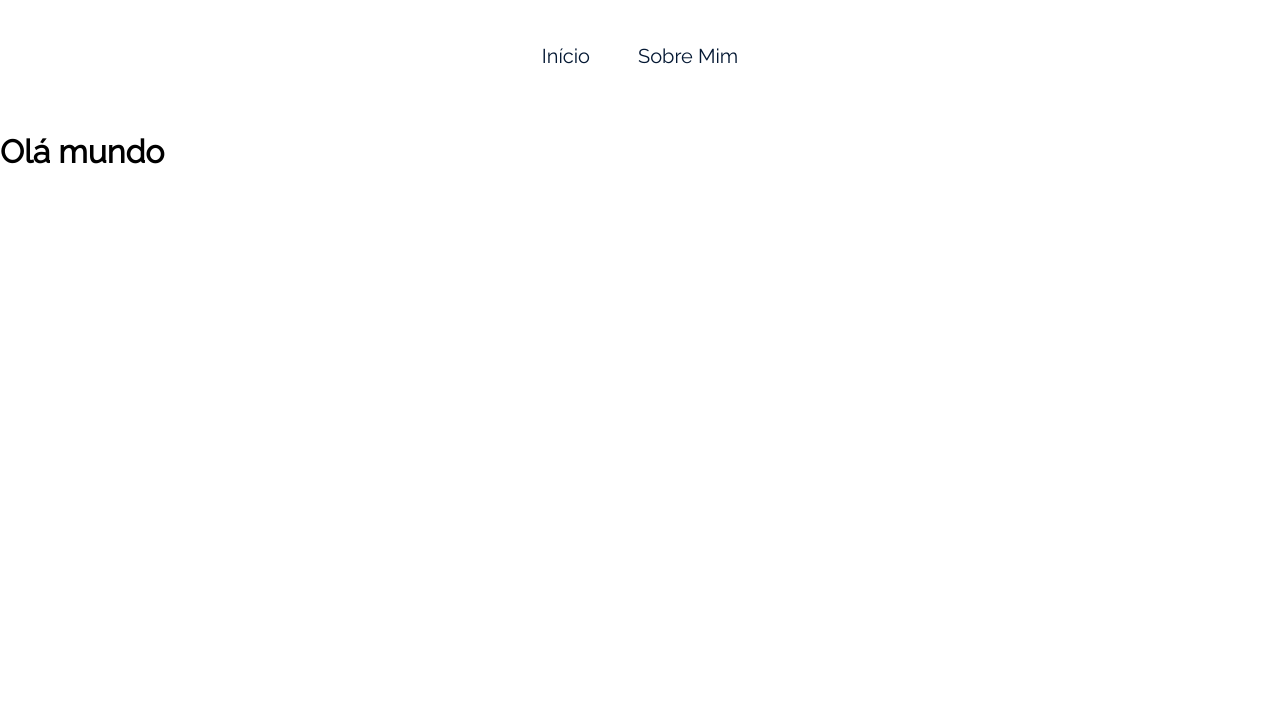
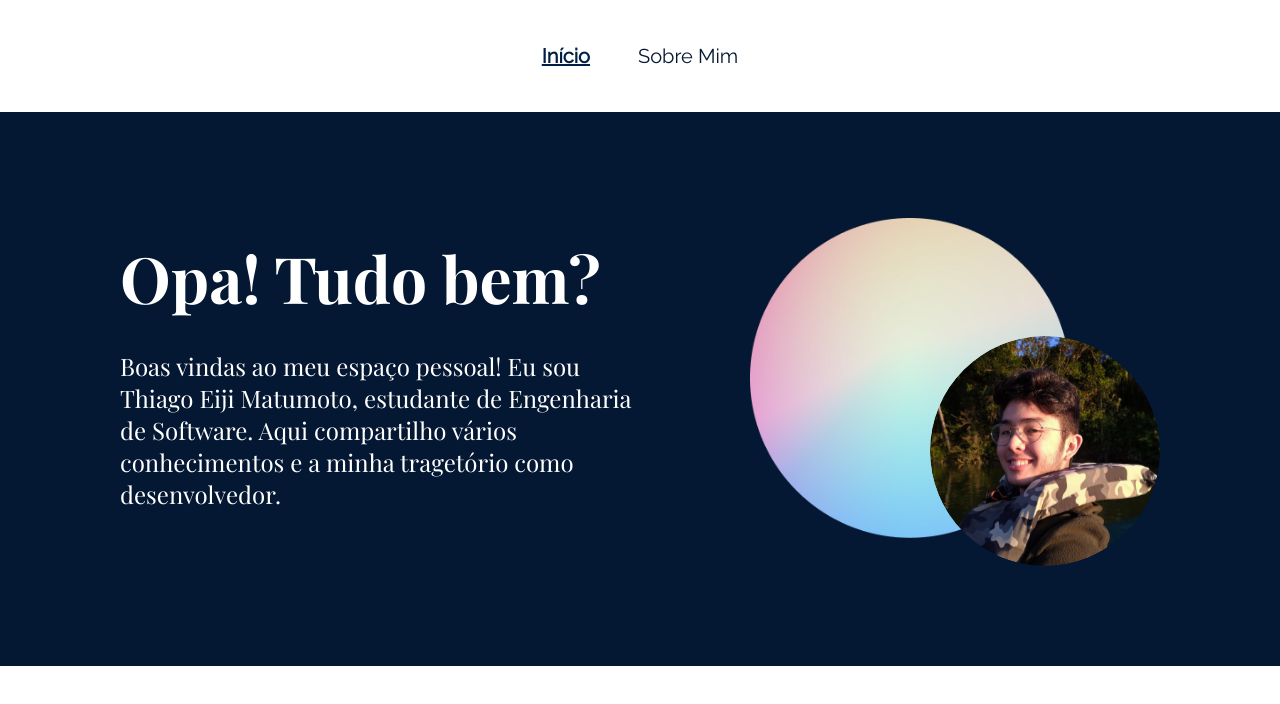
Before and after one commit to ThiagoEMatumoto/Blog-React, a React (Vite) app: page / in a window 1280 px wide. Shown: the top 704 px of the page. Built offline with nearby package versions, Linux system fonts and the light colour scheme.

Commit message:
:sparkles: feat: banner adicionado e implementado

```diff
--- a/src/components/Banner/Banner.jsx
+++ b/src/components/Banner/Banner.jsx
@@ -1,9 +1,22 @@
 import React from 'react'
 import styles from './Banner.module.css'
+import circuloColorido from '../../assets/video-2.3/assets/circulo_colorido.png'
+import minhaFoto from '../../assets/thiagoPerfil.svg'
 
 const Banner = () => {
   return (
-    <div>Banner</div>
+    <div className={styles.banner}>
+      <div className={styles.apresetacao}>
+        <h1 className={styles.titulo}>Opa! Tudo bem?</h1>
+        <p className={styles.paragrafo}>
+        Boas vindas ao meu espaço pessoal! Eu sou Thiago Eiji Matumoto, estudante de Engenharia de Software. Aqui compartilho vários conhecimentos e a minha tragetório como desenvolvedor.
+        </p>
+      </div>
+      <div className={styles.imagens}>
+        <img className={styles.circuloColorido} src={circuloColorido} alt="" />
+        <img className={styles.minhaFoto} src={minhaFoto} alt="Foto de Thiago Eiji Matumoto" />
+      </div>
+    </div>
   )
 }
 
--- a/src/components/MenuLink/MenuLink.jsx
+++ b/src/components/MenuLink/MenuLink.jsx
@@ -7,7 +7,7 @@ const MenuLink = ({ children, to }) => {
     <NavLink
       className={({ isActive }) => `
     ${styles.link}
-    ${isActive ? styles.linkDestacado : ""}
+    ${isActive ? styles.link_Destaque: ""}
 `}
       to={to}
     >
--- a/src/components/MenuLink/MenuLink.module.css
+++ b/src/components/MenuLink/MenuLink.module.css
@@ -6,4 +6,6 @@
 
 .link_Destaque {
   text-decoration: underline;
+  color: #001f44;
+  font-weight: bold;
 }
--- a/src/pages/Inicio/Inicio.jsx
+++ b/src/pages/Inicio/Inicio.jsx
@@ -1,10 +1,11 @@
 import React from 'react'
+import Banner from '../../components/Banner/Banner'
 
 const Inicio = () => {
   return (
-    <div>
-      <h1>Olá mundo</h1>
-    </div>
+    <main>
+      <Banner/>
+    </main>
   )
 }
 
```
